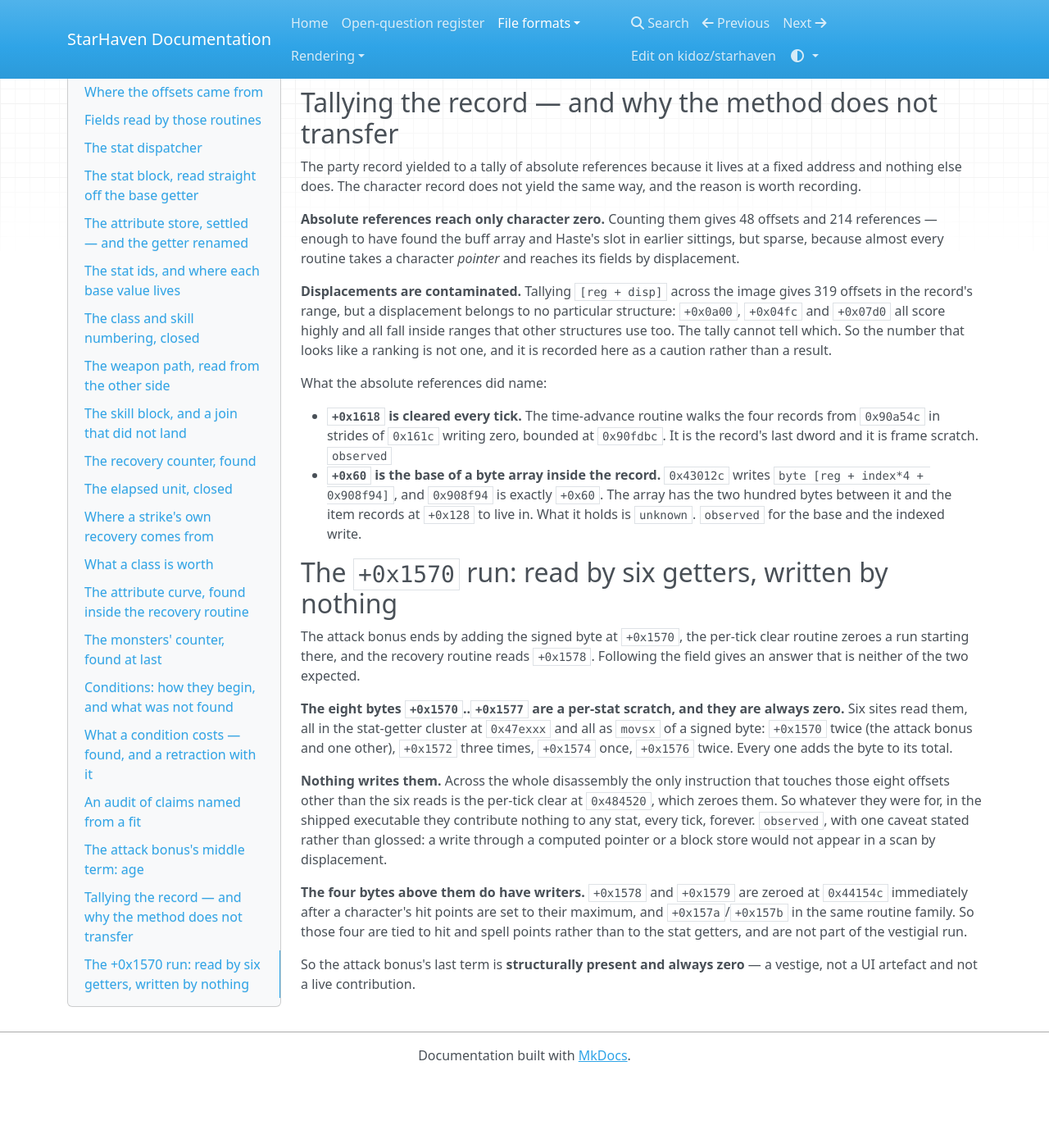
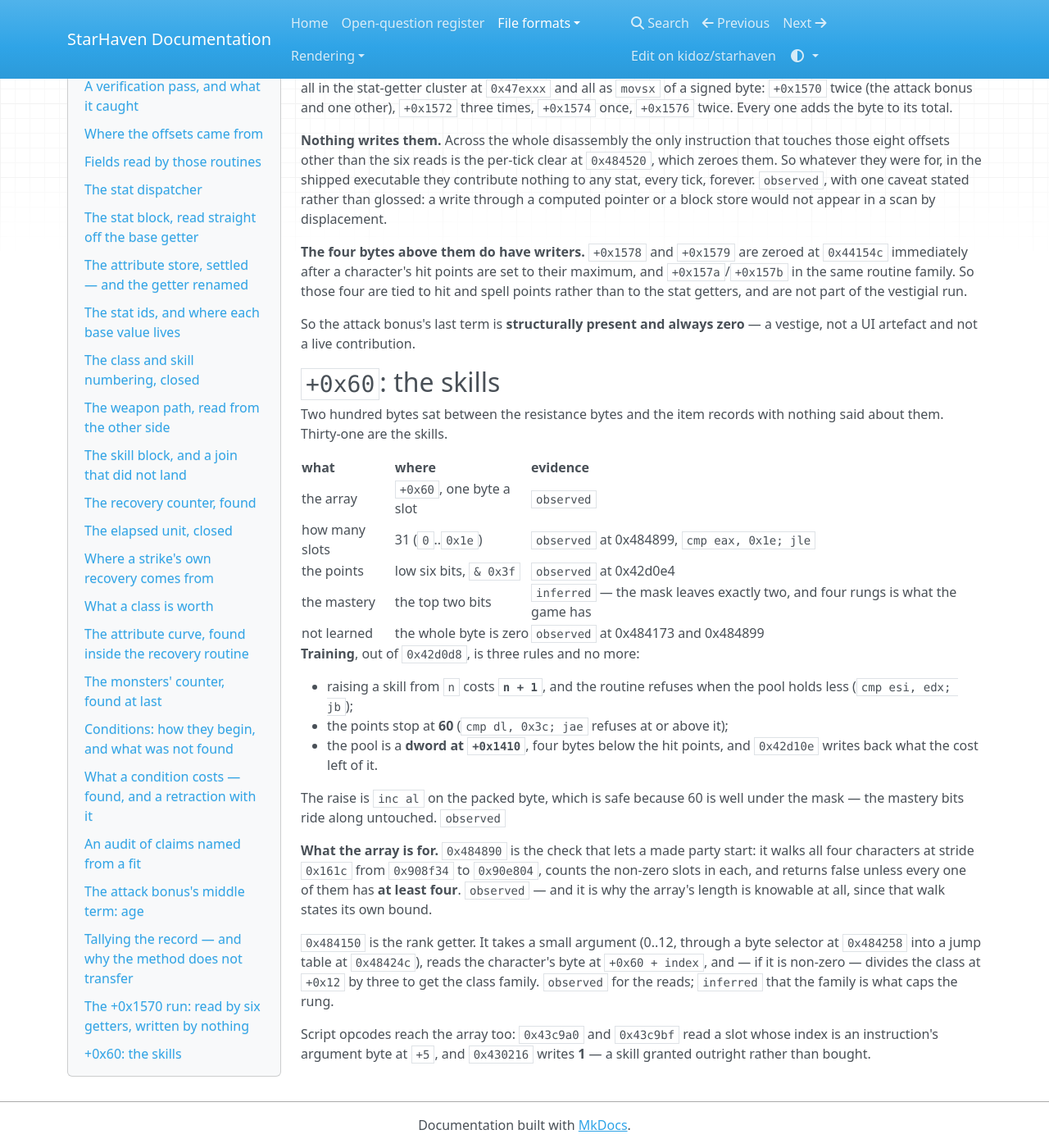
Before and after one commit to kidoz/starhaven, an MkDocs documentation site: the page built from docs/formats/player-record.md, in a window 1280 px wide and 1400 px high, scrolled down 13416 px. Shown: the whole window at 82% size. Built offline with MkDocs 1.6.1, drawn with Linux system fonts in a browser that asks for light colours; nearby versions of some CDN libraries; before the commit the page ends 14731 px from its top, so only the background shows below that.

Commit message:
Name the character's skill array and the pool that trains it

```diff
--- a/docs/formats/player-record.md
+++ b/docs/formats/player-record.md
@@ -788,3 +788,43 @@ are not part of the vestigial run.
 
 So the attack bonus's last term is **structurally present and always zero** —
 a vestige, not a UI artefact and not a live contribution.
+
+## `+0x60`: the skills
+
+Two hundred bytes sat between the resistance bytes and the item records with
+nothing said about them. Thirty-one are the skills.
+
+| what | where | evidence |
+| --- | --- | --- |
+| the array | `+0x60`, one byte a slot | `observed` |
+| how many slots | 31 (`0`..`0x1e`) | `observed` at 0x484899, `cmp eax, 0x1e; jle` |
+| the points | low six bits, `& 0x3f` | `observed` at 0x42d0e4 |
+| the mastery | the top two bits | `inferred` — the mask leaves exactly two, and four rungs is what the game has |
+| not learned | the whole byte is zero | `observed` at 0x484173 and 0x484899 |
+
+**Training**, out of `0x42d0d8`, is three rules and no more:
+
+- raising a skill from `n` costs **`n + 1`**, and the routine refuses when the
+  pool holds less (`cmp esi, edx; jb`);
+- the points stop at **60** (`cmp dl, 0x3c; jae` refuses at or above it);
+- the pool is a **dword at `+0x1410`**, four bytes below the hit points, and
+  `0x42d10e` writes back what the cost left of it.
+
+The raise is `inc al` on the packed byte, which is safe because 60 is well
+under the mask — the mastery bits ride along untouched. `observed`
+
+**What the array is for.** `0x484890` is the check that lets a made party
+start: it walks all four characters at stride `0x161c` from `0x908f34` to
+`0x90e804`, counts the non-zero slots in each, and returns false unless every
+one of them has **at least four**. `observed` — and it is why the array's
+length is knowable at all, since that walk states its own bound.
+
+`0x484150` is the rank getter. It takes a small argument (0..12, through a
+byte selector at `0x484258` into a jump table at `0x48424c`), reads the
+character's byte at `+0x60 + index`, and — if it is non-zero — divides the
+class at `+0x12` by three to get the class family. `observed` for the reads;
+`inferred` that the family is what caps the rung.
+
+Script opcodes reach the array too: `0x43c9a0` and `0x43c9bf` read a slot
+whose index is an instruction's argument byte at `+5`, and `0x430216` writes
+**1** — a skill granted outright rather than bought.
```
Also changed, not shown: README.md (+6 -0 lines), 2 other files.
